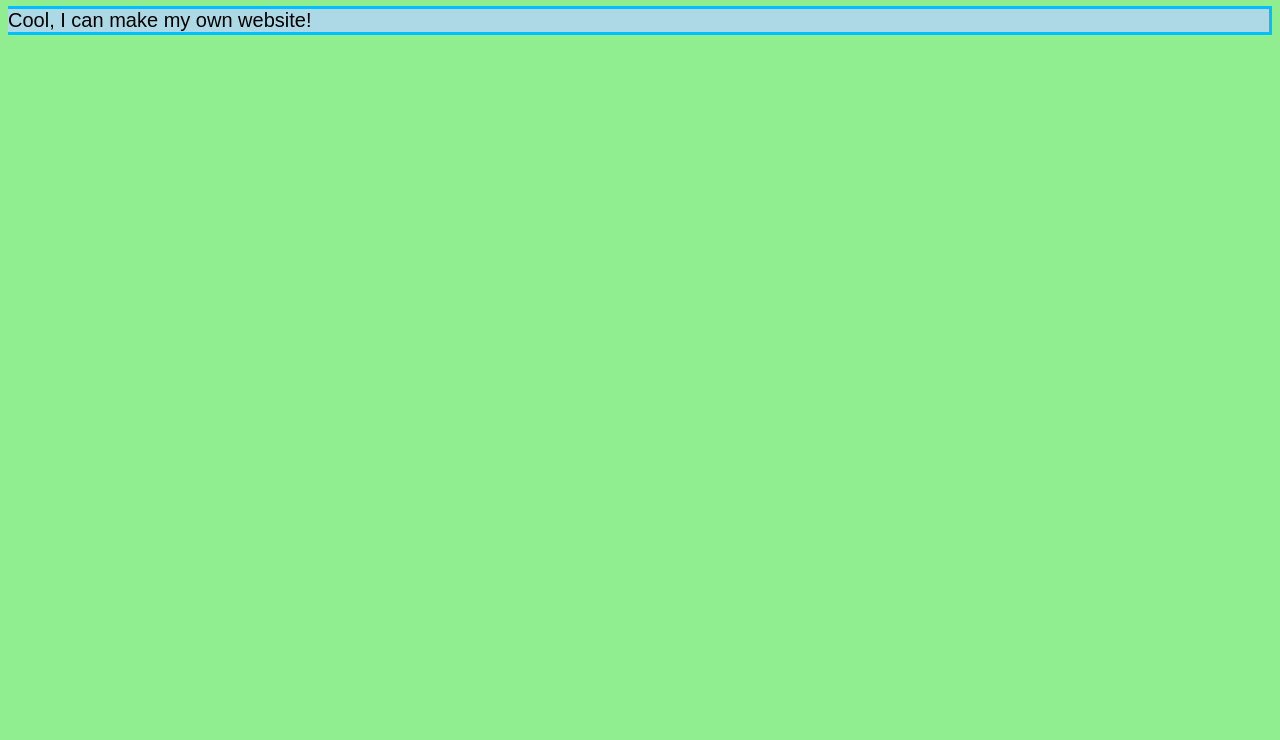
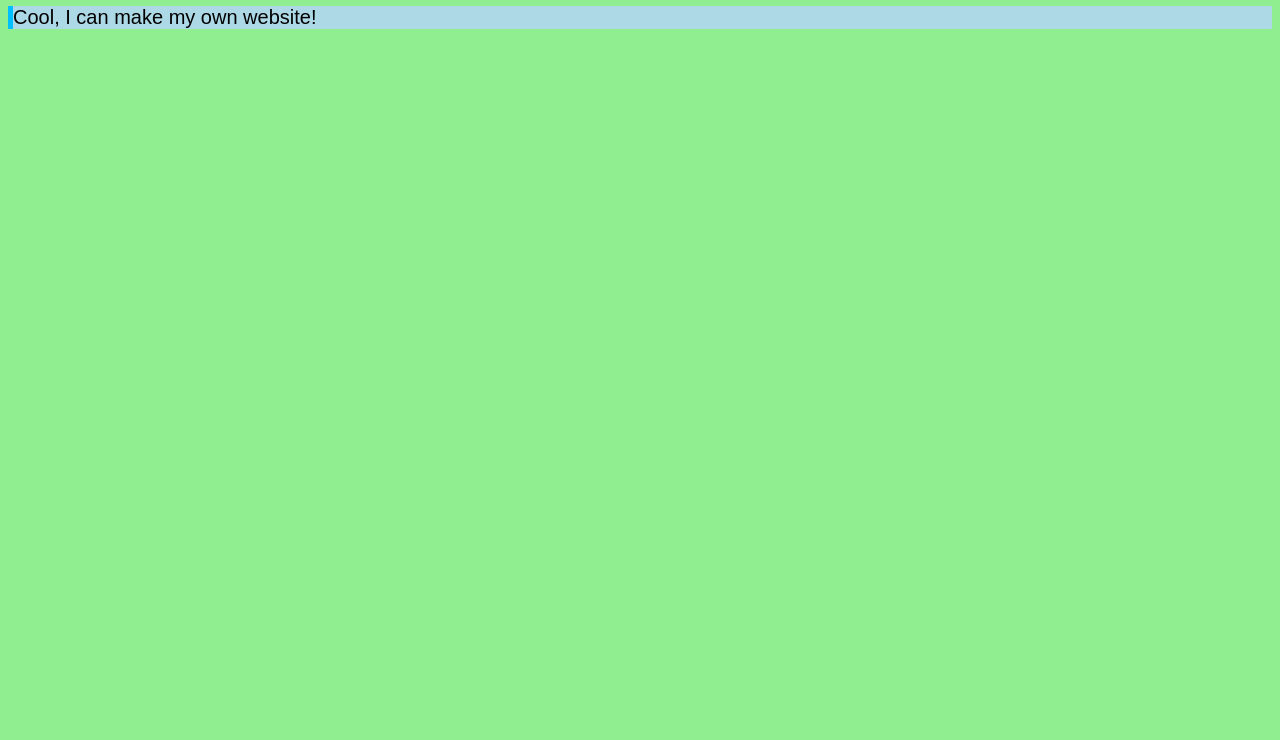
Before and after one commit to redgreenandblue/website, a plain HTML site: page index.html in a window 1280 px wide. Shown: the part 60-800 px from the top of the page. Drawn offline with Linux system fonts and the light colour scheme.

Commit message:
Update index.html

```diff
--- a/index.html
+++ b/index.html
@@ -15,7 +15,7 @@
         font-family: arial;
         font-size: 20px;
         border-style: solid;
-        border-left: 5px;
+        border-width: 0px 0px 0px 5px;
         border-color: deepskyblue;
         background-color: lightblue;
       }
```
